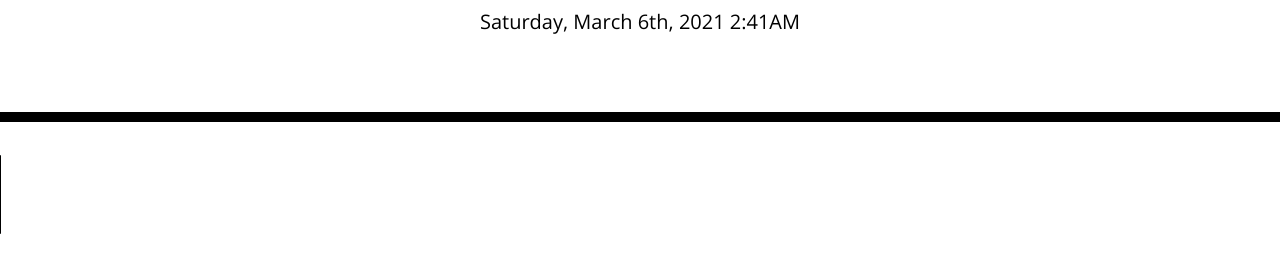
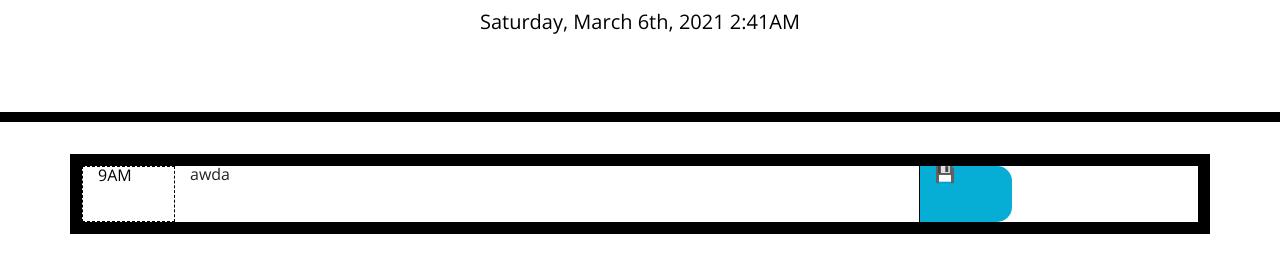
Before and after one commit to BiggRonn/WorkScheduleRWH, a plain HTML site: page index.html in a window 1280 px wide. Shown: the part 182-454 px from the top of the page. Drawn offline with nearby package versions, Linux system fonts and the light colour scheme.

Commit message:
formatting box layout

```diff
--- a/assets/style.css
+++ b/assets/style.css
@@ -28,18 +28,19 @@ textarea{
 .time-block{
   text-align: center;
   border-radius: 15px;
+
 }
 
 .row {
   white-space: pre-wrap;
   height: 80px;
-  border-top: 1px solid white;;
+  border: 12px solid black;
 }
 
 .hour {
   background-color: #ffffff;
   color: #000000;
-  border-top: 1px dashed #000000;
+  border: 1px dashed #000000;
 }
 
 .past {
--- a/index.html
+++ b/index.html
@@ -28,10 +28,12 @@
       <p class="lead">A simple calendar app for scheduling your work day</p>
       <p id="currentDay" class="lead"></p>
     </header>
-    <div id = "timeBlocks" class="container row">
-      <div class = "hour"></div>
-      <div class = "textarea"></div>
-      <div class = "saveBtn"></div>
+    <div class="container">
+      <div class = "row">
+        <div class = "hour col-1 align-items-center">9AM</div>
+        <div class = "textarea col-8">awda</div>
+        <div class = "saveBtn col-1 align-items-center justify-content-center">&#128190</div>
+      </div>
     </div>
 
     <script src="https://cdnjs.cloudflare.com/ajax/libs/jquery/3.2.1/jquery.min.js"></script>
```
